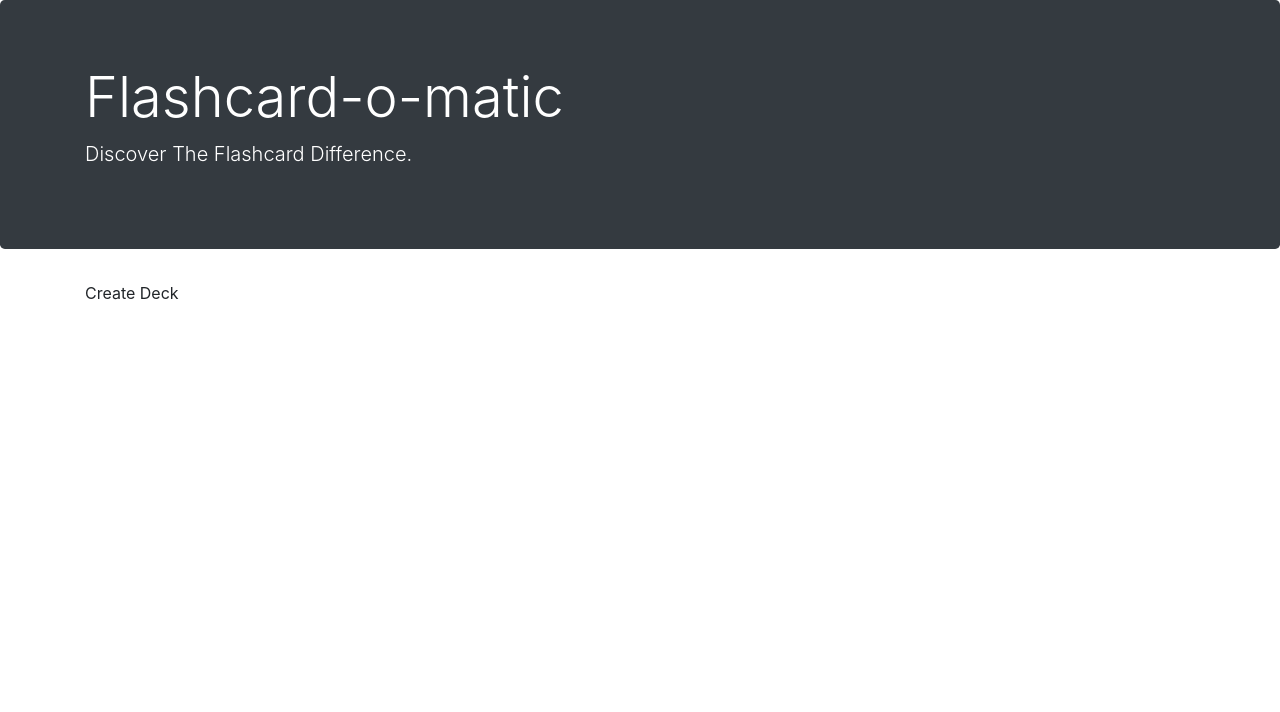
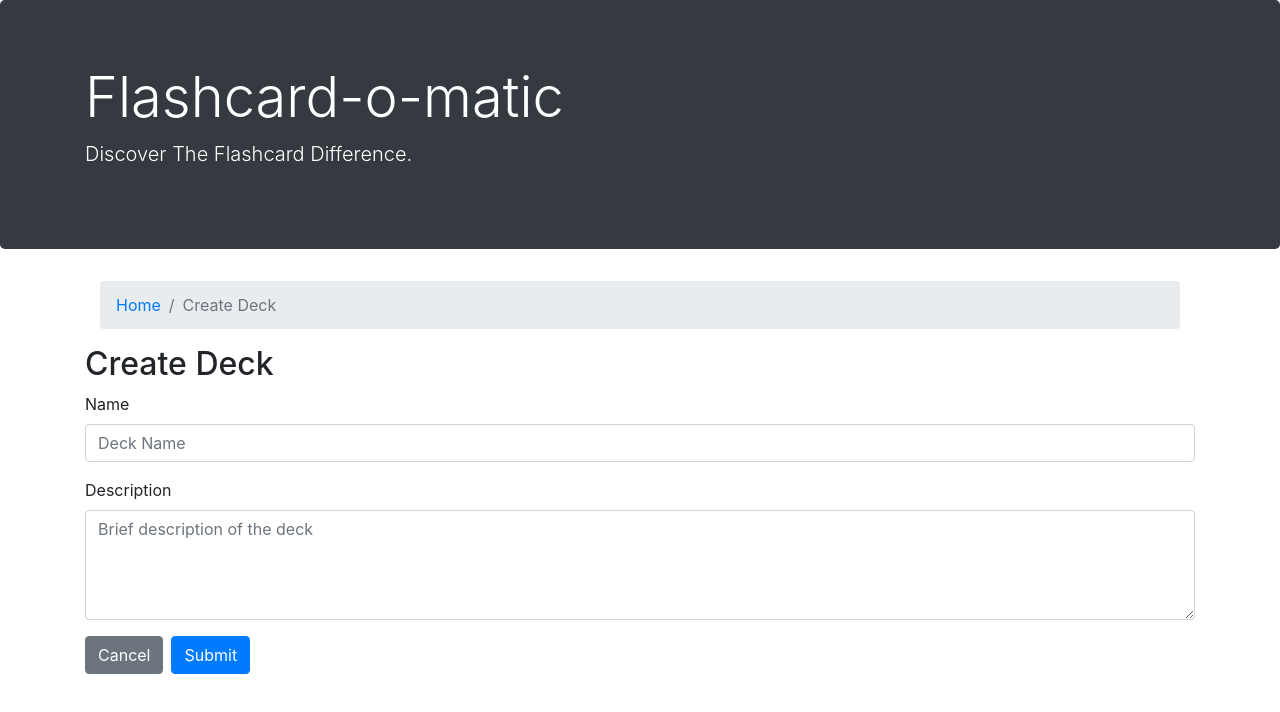
Before and after one commit to yarberrymr/Flashcard-App, a React (Create React App) app: page /decks/new in a window 1280 px wide. Shown: the top 712 px of the page. Built offline with nearby package versions, Linux system fonts and the light colour scheme; a web font is replaced by a local one.

Commit message:
Updated the Create Deck page, created Deck Form, and updated other files styling to appear more readable/usable

```diff
--- a/src/Decks/CreateDeck.js
+++ b/src/Decks/CreateDeck.js
@@ -1,9 +1,36 @@
-import React from "react";
+import React, { useEffect, useState } from "react";
+import DeckForm from "./DeckForm";
+import { Link } from "react-router-dom";
+import { createDeck } from "../utils/api";
 
 function CreateDeck() {
-    return (
-        <p>Create Deck</p>
-    )
+  const [decks, setDecks] = useState([]);
+  const [deck, setDeck] = useState([]);
+
+  async function handleCreateDeck() {
+    // await createDeck();
+  }
+
+  return (
+    <div>
+      <div>
+        <div className="col-12">
+          <nav aria-label="breadcrumb">
+            <ol className="breadcrumb">
+              <li className="breadcrumb-item">
+                <Link to="/">Home</Link>
+              </li>
+              <li className="breadcrumb-item active" aria-current="page">
+                Create Deck
+              </li>
+            </ol>
+          </nav>
+        </div>
+      </div>
+      <h2>Create Deck</h2>
+      <DeckForm handleFunction={handleCreateDeck()} />
+    </div>
+  );
 }
 
 export default CreateDeck;
--- /dev/null
+++ b/src/Decks/DeckForm.js
@@ -0,0 +1,40 @@
+import React from "react";
+import { Link } from "react-router-dom";
+
+
+function DeckForm({
+  name = "Deck Name",
+  description = "Brief description of the deck",
+  handleFunction
+}) {
+  return (
+    <form>
+      <div className="form-group">
+        <label htmlFor="DeckName">Name</label>
+        <input
+          type="text"
+          className="form-control"
+          id="DeckName"
+          placeholder={`${name}`}
+        ></input>
+      </div>
+      <div className="form-group">
+        <label htmlFor="DeckDescription">Description</label>
+        <textarea
+          rows="4"
+          className="form-control"
+          id="DeckDescription"
+          placeholder={`${description}`}
+        />
+      </div>
+      <Link to="/" className="btn btn-secondary">
+        Cancel
+      </Link>
+      <Link to="/" className="btn btn-primary ml-2" onClick={() => handleFunction()} >
+        Submit
+      </Link>
+    </form>
+  );
+}
+
+export default DeckForm;
--- a/src/Decks/DeckRouting.js
+++ b/src/Decks/DeckRouting.js
@@ -1,5 +1,5 @@
 import React from "react";
-import { Switch, Route, useRouteMatch } from "react-router-dom";
+import { Switch, Route } from "react-router-dom";
 import StudyDeck from "../Study/StudyDeck";
 import CreateDeck from "./CreateDeck"
 import DeckView from "./DeckView"
--- a/src/Decks/DeckView.js
+++ b/src/Decks/DeckView.js
@@ -1,12 +1,37 @@
 import React, { useState, useEffect } from "react";
-import { Link, useHistory, useParams } from "react-router-dom";
-import { readDeck, deleteCard } from "../utils/api/index";
+import { Link, useParams, useRouteMatch } from "react-router-dom";
+import { readDeck, deleteCard, deleteDeck, listDecks } from "../utils/api/index";
+import DeckViewCard from "./DeckViewCard";
 
 function DeckView() {
-  const history = useHistory();
   const { deckId } = useParams();
   const [deck, setDeck] = useState(null);
   const [cards, setCards] = useState(null);
+  const [decks, setDecks] = useState([]);
+  const {url} = useRouteMatch();
+
+  useEffect(() => {
+    setDecks([]);
+    const abortController = new AbortController();
+
+    async function loadDecks() {
+      try {
+        let _decks = await listDecks(abortController.signal);
+        setDecks(_decks);
+      } catch (error) {
+        if (error.name === "AbortError") {
+          console.info("Aborted");
+        } else {
+          throw error;
+        }
+      }
+    }
+    loadDecks();
+    return () => {
+      console.info("aborting");
+      abortController.abort();
+    };
+  }, []);
 
   useEffect(() => {
     const abortController = new AbortController();
@@ -19,7 +44,6 @@ function DeckView() {
 
     }
     getDeck();
-
     return () => abortController.abort();
 }, [deckId])
 
@@ -31,12 +55,23 @@ function DeckView() {
       setCards(() => cards.filter((card) => card.id !== id));
     }
   }
-console.log(deck)
-if(!deck) {
+  async function handleDeleteDeck(id) {
+    if (
+      window.confirm("Delete this deck?\n\nYou will not be able to recover it.")
+    ) {
+      await deleteDeck(id);
+      setDecks(() => decks.filter((deck) => deck.id !== id));
+    }
+  }
+
+
+
+if(!deck || !cards) {
     return (
         <p>Loading...</p>
     )
 } else {
+    const rows = cards.map((card) => DeckViewCard({deck, card, handleDeleteCard}))
   return (
     <div className="col-12">
       <nav aria-label="breadcrumb">
@@ -45,46 +80,31 @@ if(!deck) {
             <Link to="/">Home</Link>
           </li>
           <li className="breadcrumb-item active" aria-current="page">
-            Name
+            {deck.name}
           </li>
         </ol>
       </nav>
       <div className="row">
           <div className="col-12">
-        <h5>Name</h5>
-        <p>Description</p>
+        <h5>{deck.name}</h5>
+        <p>{deck.description}</p>
         </div>
-        <div className="col-11">
-          <Link to="/" className="btn btn-secondary">Edit</Link>
-          <Link to="/" className='btn btn-primary'>Study</Link>
-          <Link to="/" className='btn btn-primary'>Add Cards</Link>
+        <div className="col-10">
+          <Link to={`${url}/edit`} className="btn btn-secondary">Edit</Link>
+          <Link to={`${url}/study`} className='btn btn-primary'>Study</Link>
+          <Link to={`${url}/cards/new`} className='btn btn-primary'>Add Cards</Link>
         </div>
-        <div className="col-1" >
-          <Link to="/" className="btn btn-danger delete-deck">&#x1F5D1;</Link>
+        <div className="col-2 text-right" >
+        <button
+            className='btn btn-danger delete-deck'
+            onClick={() => handleDeleteDeck(deck.id)}
+          ><span>&#x1F5D1;</span></button>
         </div>
       </div>
       <h2>Cards</h2>
-      <div className='card col-12' key={deck.id}>
-      <div className='card-body'>
-        <div className='row'>
-          <h5 className='col-8 '>{deck.name}</h5>
-          <p className='col-4 text-right'>{deck.cards.length} cards</p>
-        </div>
-        <p className='card-text'>{deck.description}</p>
-        <div className='row'>
-            <div className="col-11">
-          <Link to={`/decks/${deck.id}`} className='btn btn-secondary'>
-            &#x1F441; Edit
-          </Link>
-          </div>
-          <button
-            className='btn btn-danger delete-deck col-1'
-            onClick={() => handleDeleteCard(deck.id)}
-          ><span>&#x1F5D1;</span>
-          </button>
-        </div>
+      <div className="col-12 mb-4">
+          {rows}
       </div>
-    </div>
     </div>
   );
 }
--- a/src/Decks/DeckViewCard.js
+++ b/src/Decks/DeckViewCard.js
@@ -1,8 +1,29 @@
 import React from "react";
 import { Link } from "react-router-dom";
 
-function DeckViewCard({card}) {
-
+function DeckViewCard({deck, card, handleDeleteCard}) {
+    return (
+<div className='card col-12' key={card.id}>
+      <div className='card-body'>
+        <div className='row'>
+          <h5 className='col-6 '>{card.front}</h5>
+          <p className='col-6 text-right'>{card.back} cards</p>
+        </div>
+        <div className='row'>
+            <div className="col-11 text-right">
+          <Link to={`/decks/${deck.id}/cards/${card.id}/edit`} className='btn btn-secondary'>
+            Edit
+          </Link>
+          </div>
+          <button
+            className='btn btn-danger delete-deck col-1'
+            onClick={() => handleDeleteCard(deck.id)}
+          ><span>&#x1F5D1;</span>
+          </button>
+        </div>
+      </div>
+    </div>
+    )
 }
 
 export default DeckViewCard;
--- a/src/Layout/index.js
+++ b/src/Layout/index.js
@@ -2,7 +2,6 @@ import React from "react";
 import Header from "./Header";
 import NotFound from "./NotFound";
 import Home from "../Home/Home"
-import CreateDeck from "../Decks/CreateDeck";
 import { Switch, Route } from "react-router-dom";
 import DeckRouting from "../Decks/DeckRouting"
 
--- a/src/Study/StudyCard.js
+++ b/src/Study/StudyCard.js
@@ -1,4 +1,4 @@
-import React, { useState } from "react";
+import React from "react";
 
 function StudyCard({card, isFlipped, length, flipHandler, currentPosition, nextCardHandler}) {
 
--- a/src/Study/StudyDeck.js
+++ b/src/Study/StudyDeck.js
@@ -61,7 +61,7 @@ const nextCardHandler = () =>{
             <Link to="/">Home</Link>
           </li>
           <li className="breadcrumb-item">
-            <Link to="/decks/:deckId">{deck.name}</Link>
+            <Link to={`/decks/${deck.id}`}>{deck.name}</Link>
           </li>
           <li className="breadcrumb-item active" aria-current="page">
             Study
```
